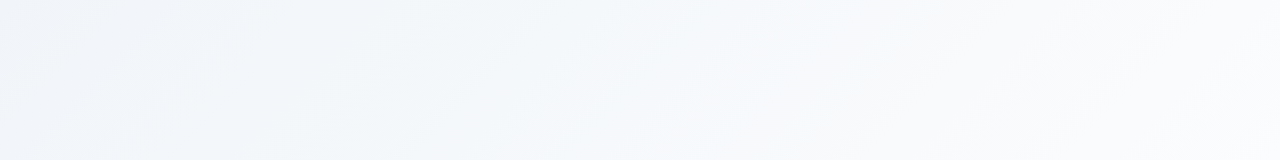
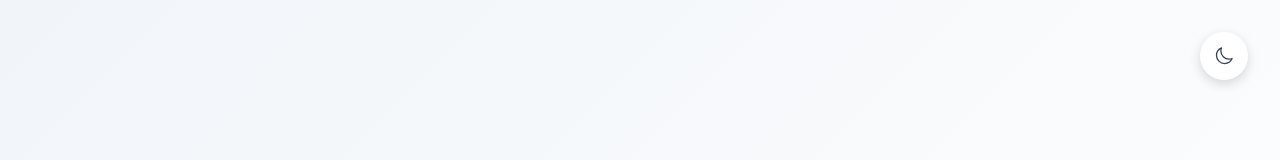
Before and after one commit to hsduarte/hsduarte.com, an Angular app: page / in a window 1280 px wide. Shown: the top 160 px of the page. Built offline with nearby package versions, Linux system fonts and the light colour scheme.

Commit message:
Added dark mode

```diff
--- a/src/app/app.component.html
+++ b/src/app/app.component.html
@@ -1,5 +1,16 @@
 <!-- Hero Section -->
 <section class="hero">
+  <!-- Dark Mode Toggle -->
+  <button class="dark-mode-toggle" (click)="toggleDarkMode()" [attr.aria-label]="isDarkMode ? 'Switch to light mode' : 'Switch to dark mode'">
+    <svg *ngIf="!isDarkMode" width="20" height="20" viewBox="0 0 24 24" fill="none" xmlns="http://www.w3.org/2000/svg">
+      <path d="M21.752 15.002A9.718 9.718 0 0118 15.75c-5.385 0-9.75-4.365-9.75-9.75 0-1.33.266-2.597.748-3.752A9.753 9.753 0 003 11.25C3 16.635 7.365 21 12.75 21a9.753 9.753 0 009.002-5.998z" stroke="currentColor" stroke-width="1.5" stroke-linecap="round" stroke-linejoin="round"/>
+    </svg>
+    <svg *ngIf="isDarkMode" width="20" height="20" viewBox="0 0 24 24" fill="none" xmlns="http://www.w3.org/2000/svg">
+      <circle cx="12" cy="12" r="4" stroke="currentColor" stroke-width="1.5"/>
+      <path d="m12 2 0 2m0 16 0 2M4.93 4.93l1.41 1.41m11.32 11.32 1.41 1.41M2 12l2 0m16 0 2 0M4.93 19.07l1.41-1.41M17.66 6.34l1.41-1.41" stroke="currentColor" stroke-width="1.5" stroke-linecap="round"/>
+    </svg>
+  </button>
+
   <div class="hero__container">
     <div class="hero__content">
       <div class="hero__image-section">
--- a/src/app/app.component.scss
+++ b/src/app/app.component.scss
@@ -17,7 +17,6 @@
   --gray-100: #f1f5f9;
   --white: #ffffff;
 
-
   font-family: "Inter", -apple-system, BlinkMacSystemFont, "Segoe UI", Roboto,
     Helvetica, Arial, sans-serif, "Apple Color Emoji", "Segoe UI Emoji",
     "Segoe UI Symbol";
@@ -25,6 +24,61 @@
   -webkit-font-smoothing: antialiased;
   -moz-osx-font-smoothing: grayscale;
   scroll-behavior: smooth;
+}
+
+// Dark theme variables
+:host-context(.dark-theme) {
+  --gray-900: #f1f5f9;
+  --gray-800: #e2e8f0;
+  --gray-700: #cbd5e1;
+  --gray-600: #94a3b8;
+  --gray-400: #64748b;
+  --gray-300: #475569;
+  --gray-100: #1e293b;
+  --white: #0f172a;
+  --primary-main: #4a90b8;
+  --accent-blue: #38bdf8;
+}
+
+// Dark Mode Toggle Button
+.dark-mode-toggle {
+  position: fixed;
+  top: 2rem;
+  right: 2rem;
+  z-index: 1000;
+  width: 48px;
+  height: 48px;
+  border-radius: 50%;
+  border: none;
+  background: var(--white);
+  box-shadow: 0 4px 12px rgba(0, 0, 0, 0.15);
+  display: flex;
+  align-items: center;
+  justify-content: center;
+  cursor: pointer;
+  transition: all 0.3s ease;
+  color: var(--gray-700);
+
+  &:hover {
+    transform: scale(1.05);
+    box-shadow: 0 6px 20px rgba(0, 0, 0, 0.2);
+    color: var(--accent-blue);
+  }
+
+  &:active {
+    transform: scale(0.95);
+  }
+
+  svg {
+    transition: all 0.3s ease;
+  }
+
+  @media (max-width: 768px) {
+    top: 1rem;
+    right: 1rem;
+    width: 44px;
+    height: 44px;
+  }
 }
 
 .container {
--- a/src/app/app.component.ts
+++ b/src/app/app.component.ts
@@ -1,14 +1,46 @@
-import { Component } from '@angular/core';
+import { Component, OnInit, Inject, PLATFORM_ID } from '@angular/core';
 import { RouterOutlet } from '@angular/router';
+import { isPlatformBrowser, CommonModule } from '@angular/common';
 
 @Component({
     selector: 'app-root',
-    imports: [RouterOutlet],
+    imports: [RouterOutlet, CommonModule],
     templateUrl: './app.component.html',
     styleUrl: './app.component.scss'
 })
-export class AppComponent {
+export class AppComponent implements OnInit {
   title = 'HsDuarte';
+  isDarkMode = false;
+
+  constructor(@Inject(PLATFORM_ID) private platformId: Object) {}
+
+  ngOnInit() {
+    if (isPlatformBrowser(this.platformId)) {
+      // Load saved theme preference or default to light mode
+      const savedTheme = localStorage.getItem('theme');
+      this.isDarkMode = savedTheme === 'dark';
+      this.applyTheme();
+    }
+  }
+
+  toggleDarkMode() {
+    this.isDarkMode = !this.isDarkMode;
+    this.applyTheme();
+    if (isPlatformBrowser(this.platformId)) {
+      localStorage.setItem('theme', this.isDarkMode ? 'dark' : 'light');
+    }
+  }
+
+  private applyTheme() {
+    if (isPlatformBrowser(this.platformId)) {
+      const body = document.body;
+      if (this.isDarkMode) {
+        body.classList.add('dark-theme');
+      } else {
+        body.classList.remove('dark-theme');
+      }
+    }
+  }
 
   scrollToExperience() {
     const experienceSection = document.getElementById('experience');
```
